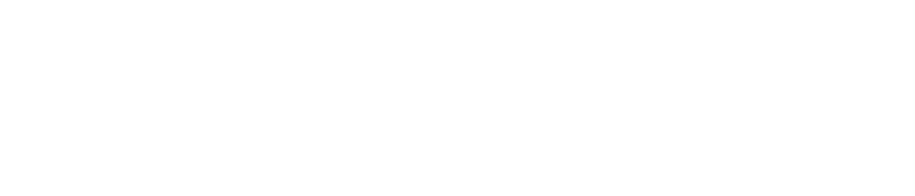
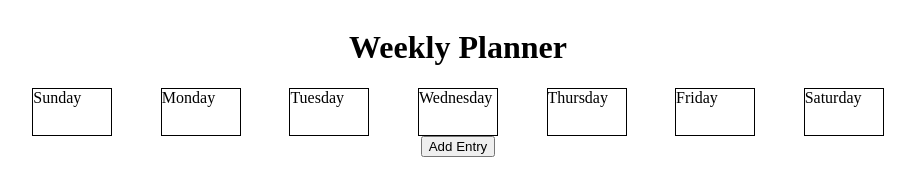
Before and after one commit to wang-lawrence/week-planner, a website: page index.html in a window 1280 px wide. Shown: the whole page, without its empty margins (182-1097 px from the left). Drawn offline with Linux system fonts and the light colour scheme.

Commit message:
basic styling and html

```diff
--- a/index.html
+++ b/index.html
@@ -7,6 +7,37 @@
   <link rel="stylesheet" href="styles.css">
 </head>
 <body>
+  <div class="container">
+    <div class="row justify-center">
+      <h1>Weekly Planner</h1>
+    </div>
+    <div class="row justify-space-around align-center" id="days">
+      <div>
+        <a>Sunday</a>
+      </div>
+      <div>
+        <a>Monday</a>
+      </div>
+      <div>
+        <a>Tuesday</a>
+      </div>
+      <div>
+        <a>Wednesday</a>
+      </div>
+      <div>
+        <a>Thursday</a>
+      </div>
+      <div>
+        <a>Friday</a>
+      </div>
+      <div>
+        <a>Saturday</a>
+      </div>
+    </div>
+    <div class="row justify-center">
+      <button type="button">Add Entry</button>
+    </div>
+  </div>
   <script src="main.js"></script>
 </body>
 </html>
--- a/styles.css
+++ b/styles.css
@@ -0,0 +1,31 @@
+* {
+  box-sizing: border-box;
+}
+
+.container {
+  height: 100vh;
+  max-width: 900px;
+  margin: 0 auto;
+}
+
+.row {
+  display: flex;
+}
+
+.justify-center {
+  justify-content: center;
+}
+
+.justify-space-around {
+  justify-content: space-around;
+}
+
+.align-center {
+  align-items: center;
+}
+
+#days > div {
+  border: 1px solid black;
+  width: 5rem;
+  height: 3rem;
+}
```
